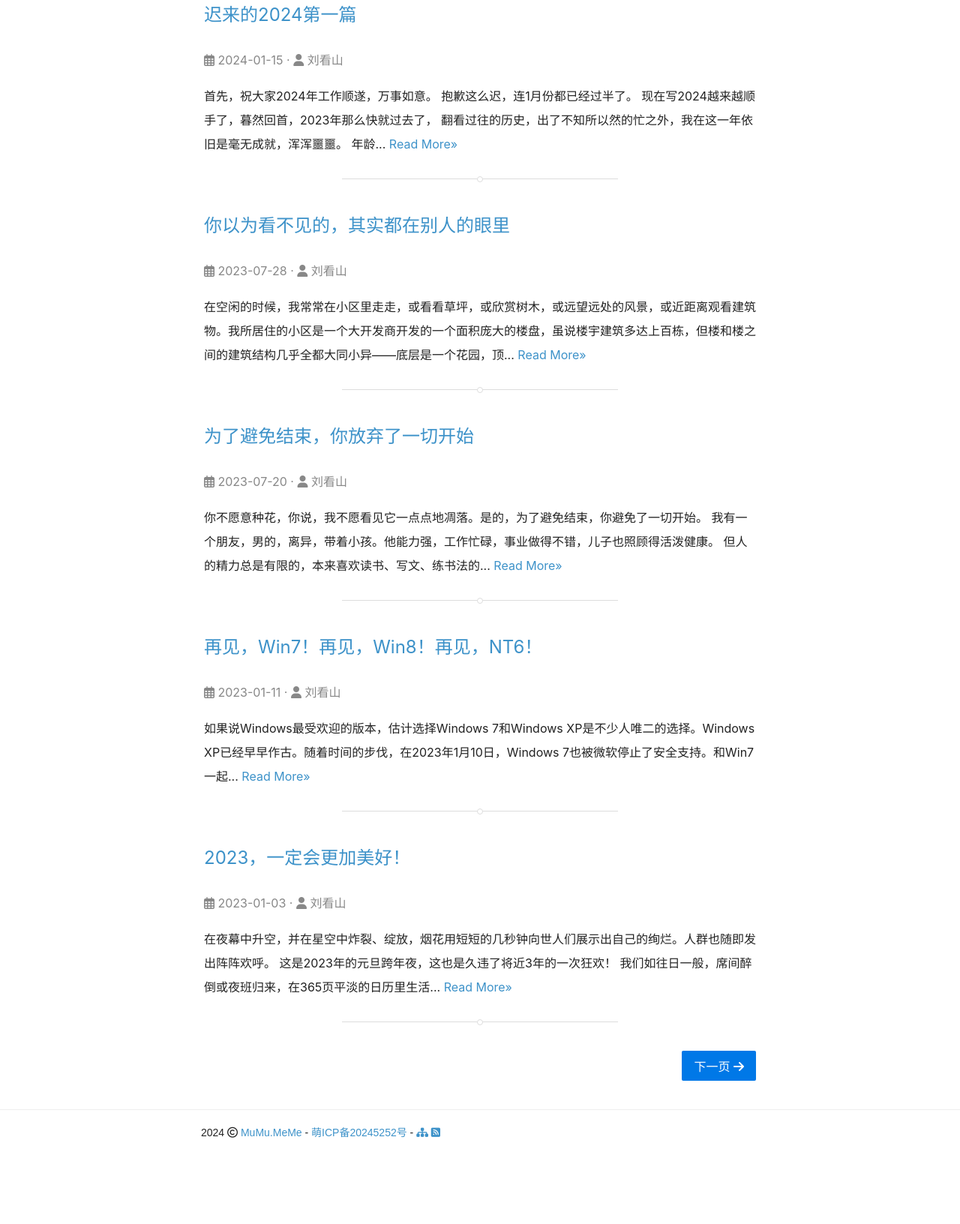
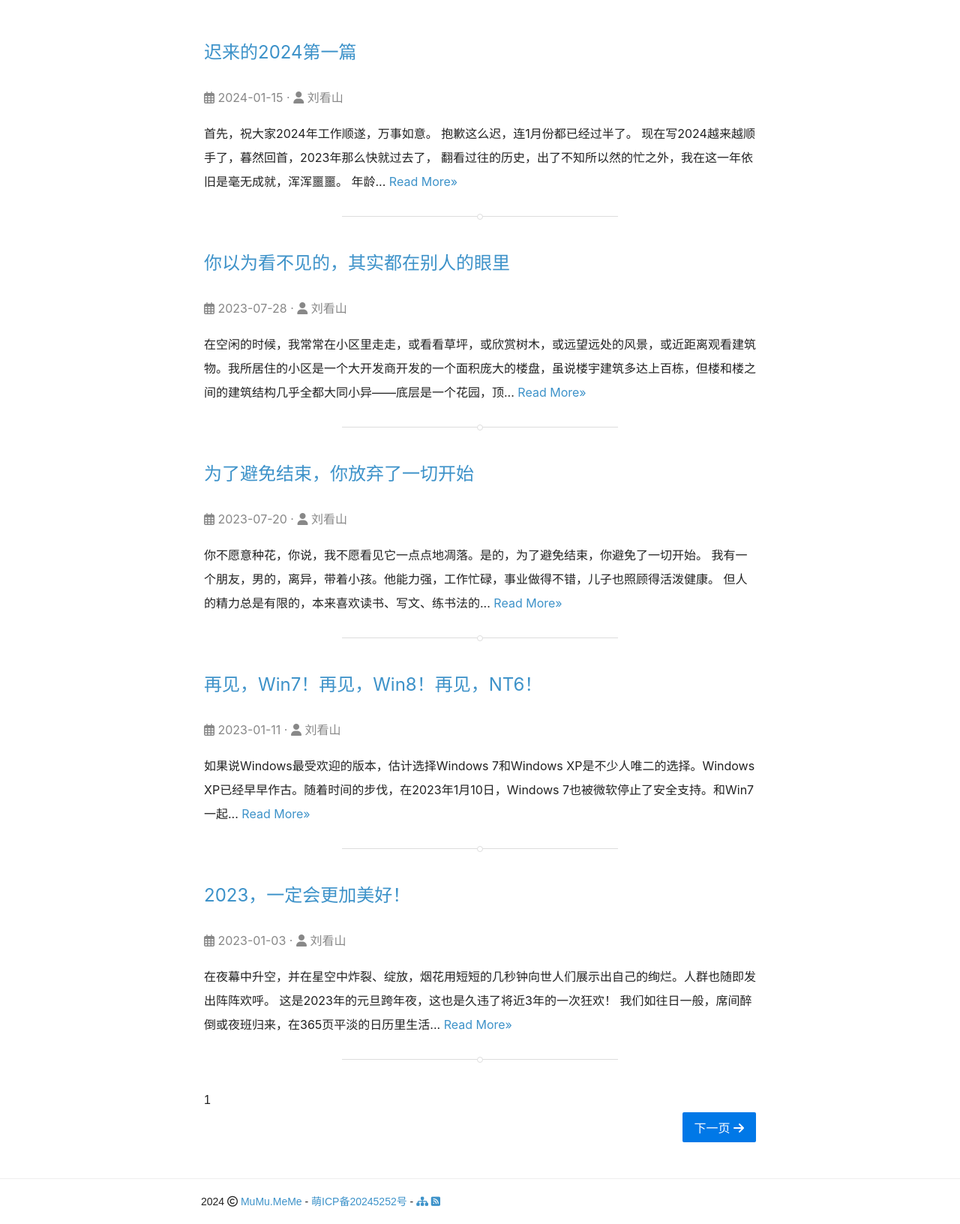
Before and after one commit to bearfm/bearfm.github.io, a Jekyll site: the page built from index.html, in a window 1280 px wide, cut to the strip 354-1986 px from the top of the page. Shown: the whole strip at 75% size. Built offline with Jekyll 4.4.1, drawn with Linux system fonts in a browser that asks for light colours; nearby versions of some CDN libraries; some web fonts are replaced; the list of posts is cut into pages by our own code; before the commit the page ends 1894 px from its top, so only the background shows below that.

Commit message:
修改模板，增加purecss元素

```diff
--- a/_includes/navigation.html
+++ b/_includes/navigation.html
@@ -1,7 +1,7 @@
 <div class="header">
     <div class="pure-menu brand">
         <a class="pure-menu-heading logo" title="沐沐濹濹(mumu.meme)" href="https://blog.salon"><h1>>mumu.meme<</h1></a>
-		<h1 class="none">沐沐濹濹(mumu.meme)</h1>
+		<h1 hidden>沐沐濹濹(mumu.meme)</h1>
     </div>
     <div class="pure-menu-horizontal nav">
         <ul class="pure-menu-list">
--- a/_layouts/page.html
+++ b/_layouts/page.html
@@ -5,11 +5,11 @@ layout: default
 <div class="content">
 	<div class="post">
 		<h2 class="post-title">{{ page.title }}</h2>
-		<div class="none">沐沐濹濹(mumu.meme)</div>
+		<div hidden>沐沐濹濹(mumu.meme)</div>
 		<div class="post-meta"></div>
 		{{ content }}
 	</div>
-	<div class="none">沐沐濹濹(mumu.meme)</div>
+	<div hidden>沐沐濹濹(mumu.meme)</div>
 	<div class="pagination">
 		{% if page.next.url %}
 		<a href="{{ page.next.url | prepend: site.baseurl }}" class="left arrow">&#8592;</a>
--- a/_layouts/post.html
+++ b/_layouts/post.html
@@ -9,11 +9,11 @@ layout: default
 			{% if page.date %}
 			<div class="post-meta">{{ page.date | date: "刘看山 写于 %Y年%m月%d日" }}</div>
 			{% endif %}
-		<div class="none">沐沐濹濹(mumu.meme)</div>
+		<div hidden>沐沐濹濹(mumu.meme)</div>
 		</div>
 		{{ content }}
 	</div>
-	<div class="none">沐沐濹濹(mumu.meme)</div>
+	<div hidden>沐沐濹濹(mumu.meme)</div>
 	<div class="pagination">
 		{% if page.next.url %}
 		<a class="pure-button left" href="{{ page.next.url | prepend: site.baseurl }}"><i class="fa-solid fa-arrow-left"></i> 上一篇</a>
@@ -23,7 +23,7 @@ layout: default
 		{% endif %}
 	</div>
 	<div class="pagination"></div>
-	<div class="none">沐沐濹濹(mumu.meme)</div>
+	<div hidden>沐沐濹濹(mumu.meme)</div>
 	<div id="gitalk-container"></div>
 </div>
 <link rel="stylesheet" href="//lib.baomitu.com/gitalk/1.8.0/gitalk.min.css">
--- a/index.html
+++ b/index.html
@@ -12,15 +12,20 @@ layout: default
     <p>
       {{ post.content | strip_html | truncate:120 }}&nbsp;<a class="read-more" href="{{ post.url | prepend: site.baseurl }}">Read More»</a>
     </p>
-      <div class="none">沐沐濹濹(mumu.meme)</div>
+      <div hidden>沐沐濹濹(mumu.meme)</div>
    <span class="justify-center"><span class="brpr"></span></span>
   {% endfor %}
-  <div class="pagination">
-    {% if paginator.previous_page %}
+  <div class="pure-g">
+    <div class="pure-u-1 pure-u-md-1-3">
+      {% if paginator.previous_page %}
       <a class="pure-button pure-button-primary left" href="{{ paginator.previous_page_path | prepend: site.baseurl }}"><i class="fa-solid fa-arrow-left"></i> 上一页</a>
-    {% endif %}
-    {% if paginator.next_page %}
+      {% endif %}
+    </div>
+    <div class="pure-u-1 pure-u-md-1-3"><span>{{ paginator.page }}</span></div>
+    <div class="pure-u-1 pure-u-md-1-3">
+      {% if paginator.next_page %}
       <a class="pure-button pure-button-primary right" href="{{ paginator.next_page_path | prepend: site.baseurl }}">下一页 <i class="fa-solid fa-arrow-right"></i></a>
-    {% endif %}
+      {% endif %}
+    </div>
   </div>
 </div>
--- a/style.css
+++ b/style.css
@@ -5,7 +5,6 @@ html{font-family:'Gotham-Book',-apple-system,BlinkMacSystemFont,'Segoe UI',Robot
 h1,h2,h3,h4,h5{font-weight:inherit;line-height:normal}
 a{text-decoration:none;color:#3d92c9}
 a:focus,a:hover{text-decoration:underline}
-.none{display:none}
 .left{float:left}
 .right{float:right}
 .header{text-align:center;margin-bottom:50px;height:350px;background:transparent url("//bing.img.run/1366x768.php") no-repeat;background-size:cover;background-position:center}
@@ -29,6 +28,6 @@ a:focus,a:hover{text-decoration:underline}
 .post code{padding:.1em;border-radius:.3em;border:1px solid #eee}
 .pagination{display:block;height:30px}
 .footer{border-top:1px solid #eee;font-size:87.5%;margin-top:3.4286em;padding:1.1429em}
-@media (min-width:37.5em){
+@media (max-width:37.5em){
     .header{height:300px}.logo{font-size:120%}.post-title{font-size:28px}.post img{margin:auto;width:100%;max-width:100%}
 }
```
